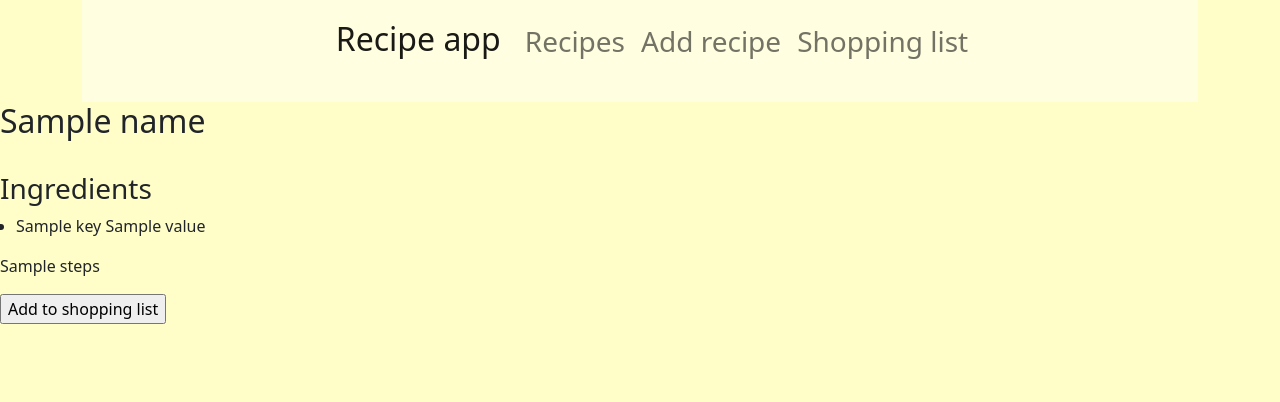
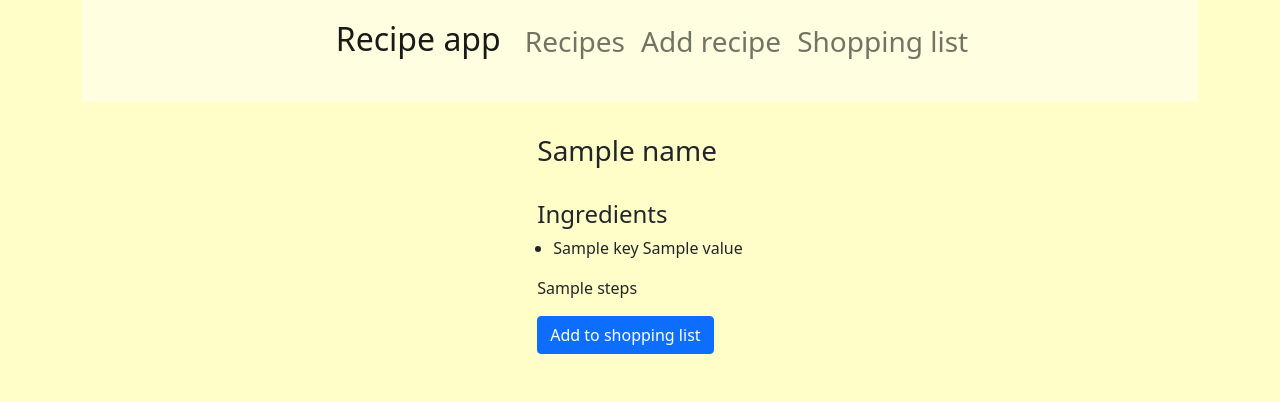
Before and after one commit to oomfert/tsoha-recipes, a Flask app: template templates/recipe.html in a window 1280 px wide. Shown: the top 402 px of the page. Run offline with Flask 2, Linux system fonts and the light colour scheme; the template is opened without the code that fills it: most values are stand-ins (such as "Sample title", 1, 10 or a date in 2020); some libraries are stand-ins or nearby versions.

Commit message:
Improve appearance

```diff
--- a/routes.py
+++ b/routes.py
@@ -53,6 +53,7 @@ def add_recipe():
 
         return redirect("/recipe_list")
 
+
 @app.route("/shopping_list", methods=["GET", "POST"])
 def shopping_list():
     if request.method == "GET":
@@ -60,6 +61,7 @@ def shopping_list():
             return render_template("index.html", error=True, errormsg="Please log in before attempting to view your shopping list")
         else:
             return render_template("shopping_list.html", list=shopping.get_shopping_list(account.account_id()))
+
 
 @app.route("/login", methods=["POST"])
 def login():
--- a/shopping.py
+++ b/shopping.py
@@ -1,5 +1,6 @@
 from db import db
 import recipes
+
 
 def get_shopping_list(account_id):
     sql = "SELECT ingredient, amount FROM shoppinglists WHERE creator_id = :account_id"
@@ -9,8 +10,10 @@ def get_shopping_list(account_id):
 def update_shopping_list(account_id, text):
     pass
 
+
 def recipe_to_shopping_list(account_id, recipe_id):
     for key, value in recipes.get_recipe_data(recipe_id)[2].items():
         sql = "INSERT INTO shoppinglists (creator_id, ingredient, amount, visible) VALUES (:creator_id, :ingredient, :amount, TRUE)"
-        db.session.execute(sql, {"creator_id": account_id, "ingredient": key, "amount": value })
+        db.session.execute(
+            sql, {"creator_id": account_id, "ingredient": key, "amount": value})
     db.session.commit()
--- a/templates/add_recipe.html
+++ b/templates/add_recipe.html
@@ -13,7 +13,9 @@
     </div>
     <div class="form-group col-12">
       <label for="ingredients">Ingredients</label>
-      <textarea class="form-control" name="ingredients" id="ingredients" placeholder="potato: 500 g, onion: 1, anchovies: 100 g, cream: 2 dl, dill: a pinch" rows="10" cols="50" maxlength="3000"></textarea>
+      <textarea class="form-control" name="ingredients" id="ingredients"
+        placeholder="potato: 500 g, onion: 1, anchovies: 100 g, cream: 2 dl, dill: a pinch" rows="10" cols="50"
+        maxlength="3000"></textarea>
     </div>
     <div class="form-group col-12">
       <label for="steps">Steps</label>
--- a/templates/index.html
+++ b/templates/index.html
@@ -26,7 +26,7 @@
       <input class="form-control mb-2" type="text" name="username" placeholder="Username">
     </div>
     <div class="form-group col-12">
-        <input class="form-control mb-2" type="password" name="password" placeholder="Password">
+      <input class="form-control mb-2" type="password" name="password" placeholder="Password">
     </div>
     <div class="col-auto">
       <button type="submit" class="btn btn-primary mb-2">Log in</button>
--- a/templates/recipe.html
+++ b/templates/recipe.html
@@ -1,22 +1,24 @@
 {% extends "layout.html" %}
 {% block content %}
 
-<h2>{{ name }}</h2>
-
-<h3>Ingredients</h3>
-
+<div class="d-flex flex-row justify-content-center">
+  <div class="mr-auto p-2">
+    <h3>{{ name }}</h3>
+    <h4>Ingredients</h4>
     {% for key, value in ingredients.items() %}
     <ul>
       <li>{{ key }} {{ value }}</li>
     </ul>
-
     {% endfor %}
-
     <p>{{ steps }}</p>
-
     <form action="" method="POST">
-  <input type="submit" value="Add to shopping list">
+      <div class="col-auto">
+        <button type="submit" class="btn btn-primary mb-2">Add to shopping list</button>
+      </div>
       <input type="hidden" name="csrf_token" value="{{ csrf_token() }}">
     </form>
+  </div>
+</div>
+
 
 {% endblock %}
```
Also changed, not shown: templates/register.html (+5 -3 lines), templates/recipe_list.html (indentation only). Lines whose indentation alone changed are shown as unchanged.
